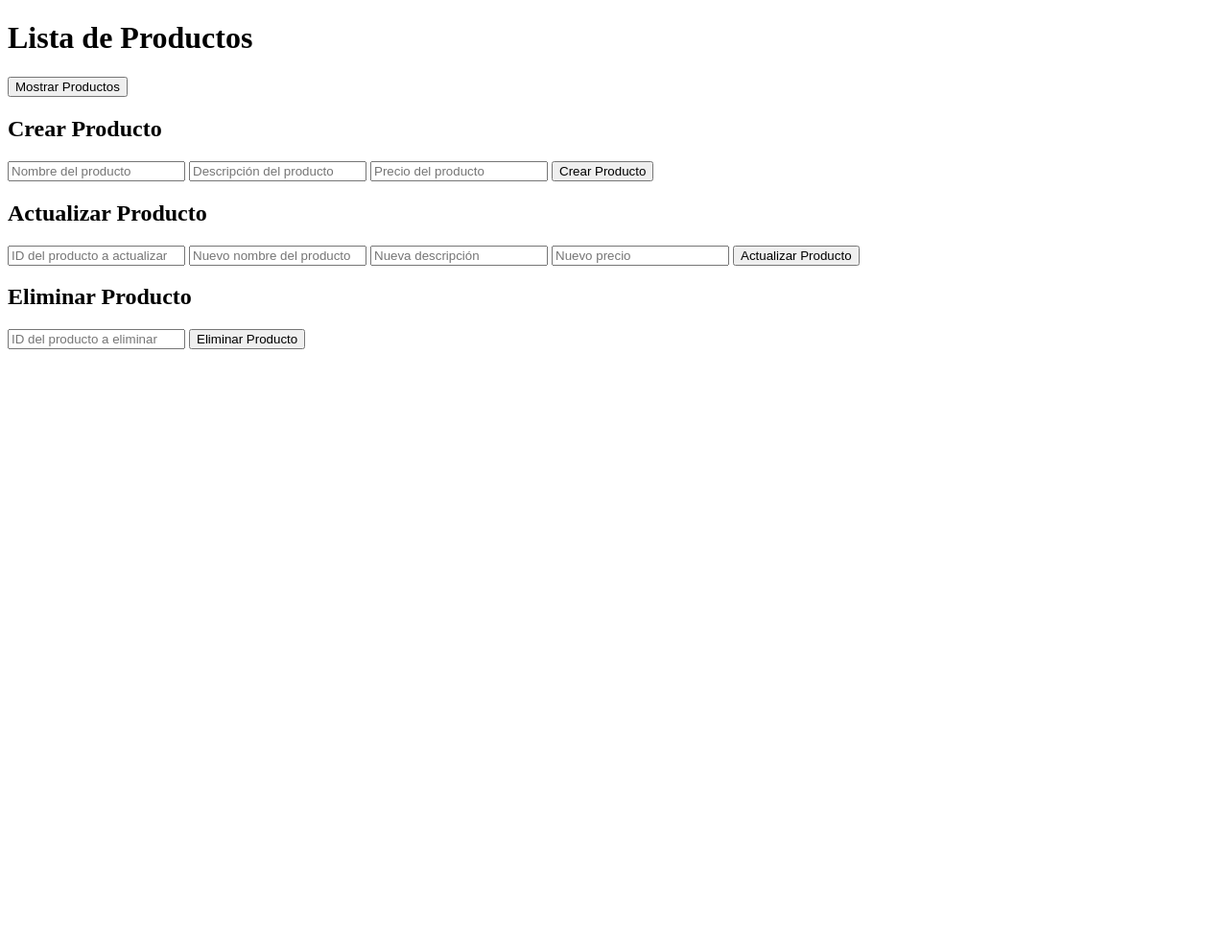
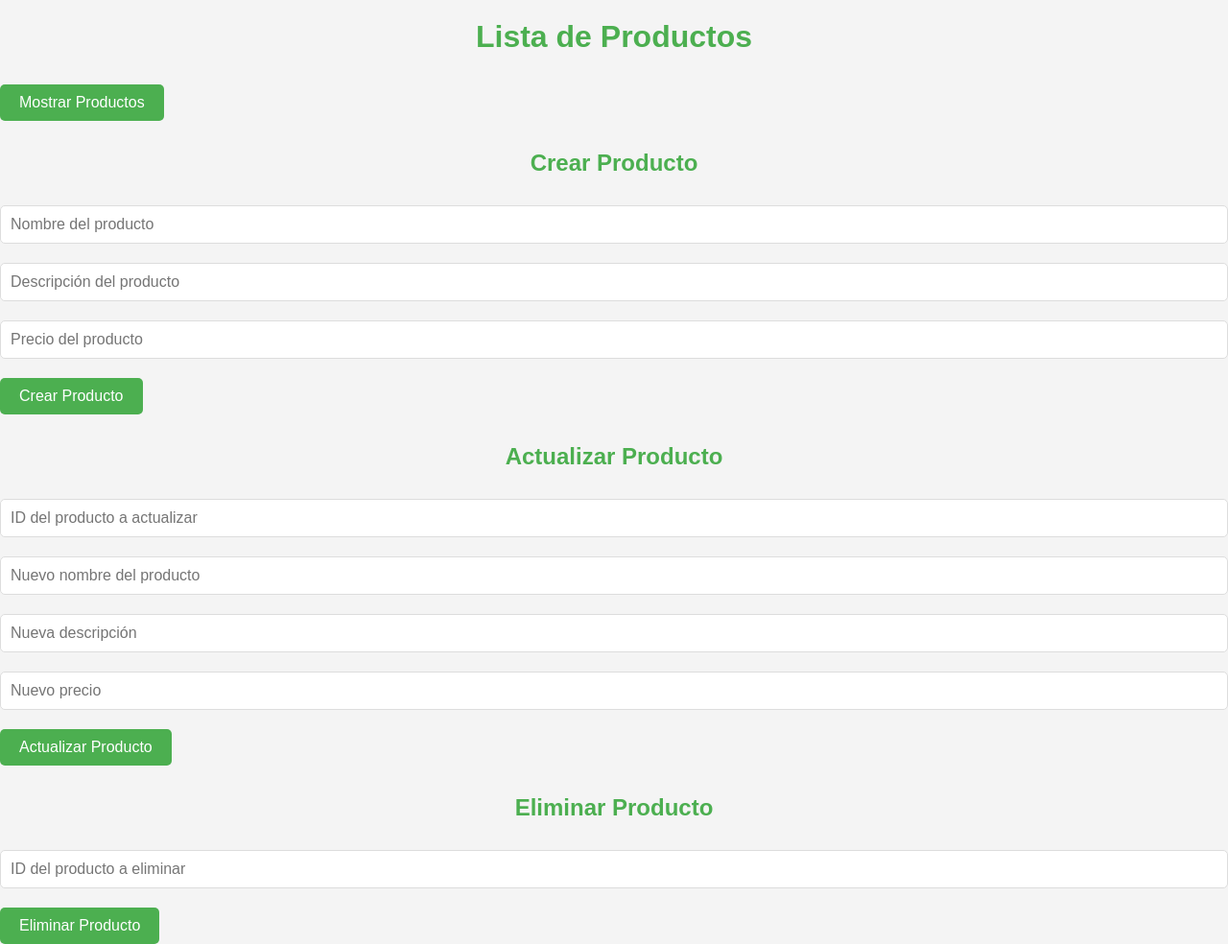
Before and after one commit to Sant048/modelos-II, a Spring Boot app: page / in a window 1280 px wide. Shown: the whole page at 96% size. Before the commit the page ends 364 px from the top, so only its background shows below. Run offline with Spring Boot 4, Linux system fonts and the light colour scheme.

Commit message:
archivo css

```diff
--- a/Manejo_end_points/api-productos/src/main/java/com/modelos/II/ud/distrital/api_productos/services/ProductoService.java
+++ b/Manejo_end_points/api-productos/src/main/java/com/modelos/II/ud/distrital/api_productos/services/ProductoService.java
@@ -15,6 +15,7 @@ public class ProductoService {
     private Long idCounter = 1L;  // Empezamos el contador de IDs en 1
     private static final String FILE_NAME = "productos.dat";
     private static final String COUNTER_FILE = "idCounter.dat";
+
 
     public ProductoService() {
         cargarProductos();
--- /dev/null
+++ b/Manejo_end_points/api-productos/src/main/resources/static/css/style.css
@@ -0,0 +1,94 @@
+/* Estilos generales */
+body {
+    font-family: Arial, sans-serif;
+    margin: 0;
+    padding: 0;
+    background-color: #f4f4f4;
+    color: #333;
+}
+
+/* Encabezado */
+h1 {
+    text-align: center;
+    color: #4CAF50;
+    margin-top: 20px;
+}
+
+/* Contenedor de los productos */
+ul#productos-lista {
+    list-style-type: none;
+    padding: 0;
+    margin-top: 20px;
+    text-align: center;
+}
+
+ul#productos-lista li {
+    background-color: #fff;
+    padding: 10px;
+    margin: 10px 0;
+    border-radius: 5px;
+    box-shadow: 0 2px 5px rgba(0, 0, 0, 0.1);
+}
+
+/* Botones */
+button {
+    background-color: #4CAF50;
+    color: white;
+    padding: 10px 20px;
+    margin-top: 10px;
+    border: none;
+    border-radius: 5px;
+    cursor: pointer;
+    font-size: 16px;
+    transition: background-color 0.3s ease;
+}
+
+button:hover {
+    background-color: #45a049;
+}
+
+/* Formulario */
+h2 {
+    margin-top: 30px;
+    color: #4CAF50;
+    text-align: center;
+}
+
+input[type="text"], input[type="number"] {
+    width: 100%;
+    padding: 10px;
+    margin: 10px 0;
+    border-radius: 5px;
+    border: 1px solid #ddd;
+    font-size: 16px;
+    box-sizing: border-box; /* Hace que el padding no afecte el tamaño */
+}
+
+input[type="text"]:focus, input[type="number"]:focus {
+    border-color: #4CAF50;
+    outline: none;
+}
+
+/* Ajustes de contenedor */
+.container {
+    width: 80%;
+    max-width: 800px;
+    margin: 0 auto;
+    padding: 20px;
+    background-color: #fff;
+    box-shadow: 0 4px 8px rgba(0, 0, 0, 0.1);
+    border-radius: 8px;
+    margin-top: 20px;
+}
+
+@media screen and (max-width: 600px) {
+    /* Estilos para pantallas pequeñas */
+    body {
+        padding: 10px;
+    }
+
+    .container {
+        width: 100%;
+        padding: 10px;
+    }
+}
--- a/Manejo_end_points/api-productos/src/main/resources/static/index.html
+++ b/Manejo_end_points/api-productos/src/main/resources/static/index.html
@@ -31,6 +31,7 @@
 <button onclick="eliminarProducto()">Eliminar Producto</button>
 
 <script src="js\app.js"></script>
+<link rel="stylesheet" href="css\style.css">
 
 </body>
 </html>
```
Also changed, not shown: 3 other files.
